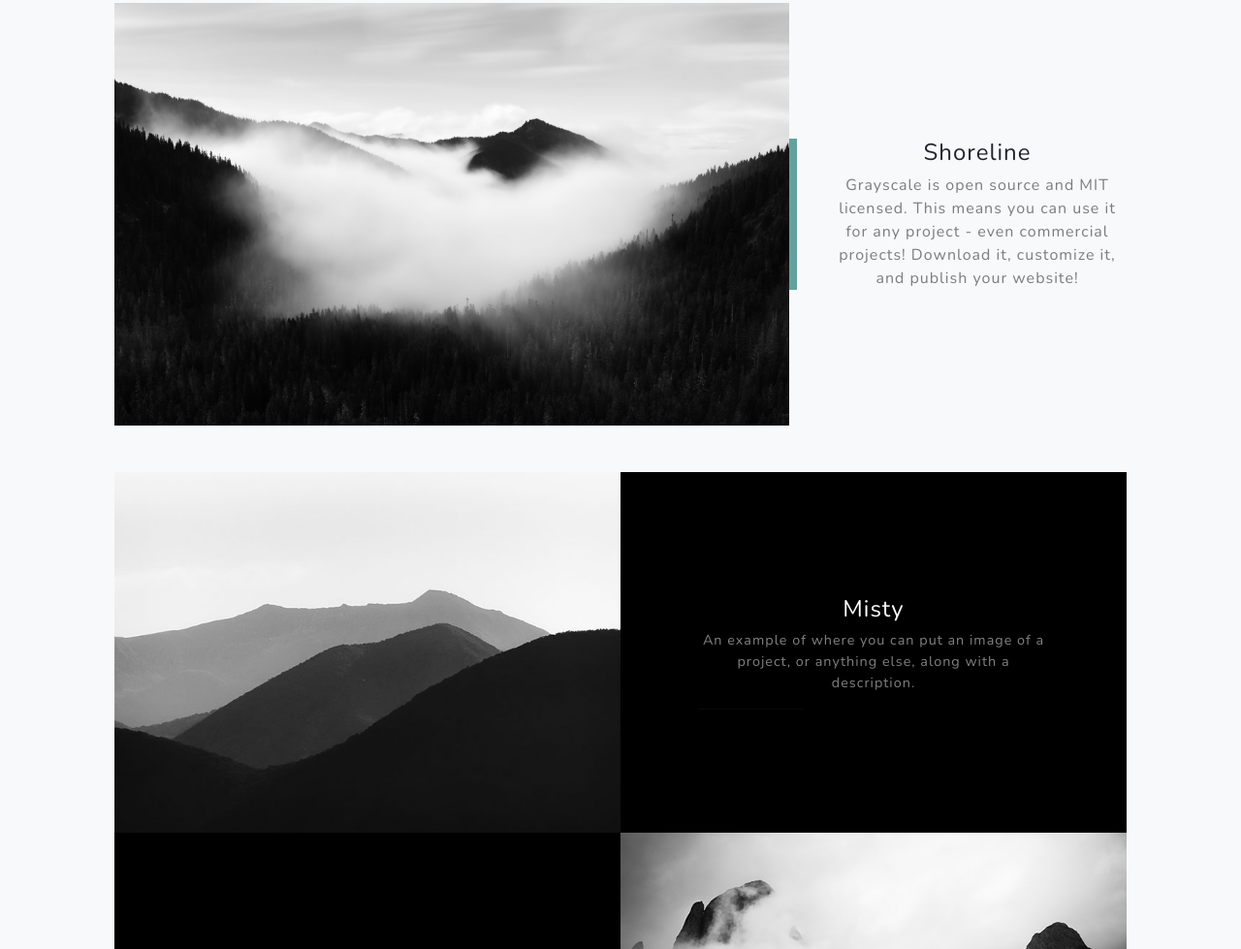
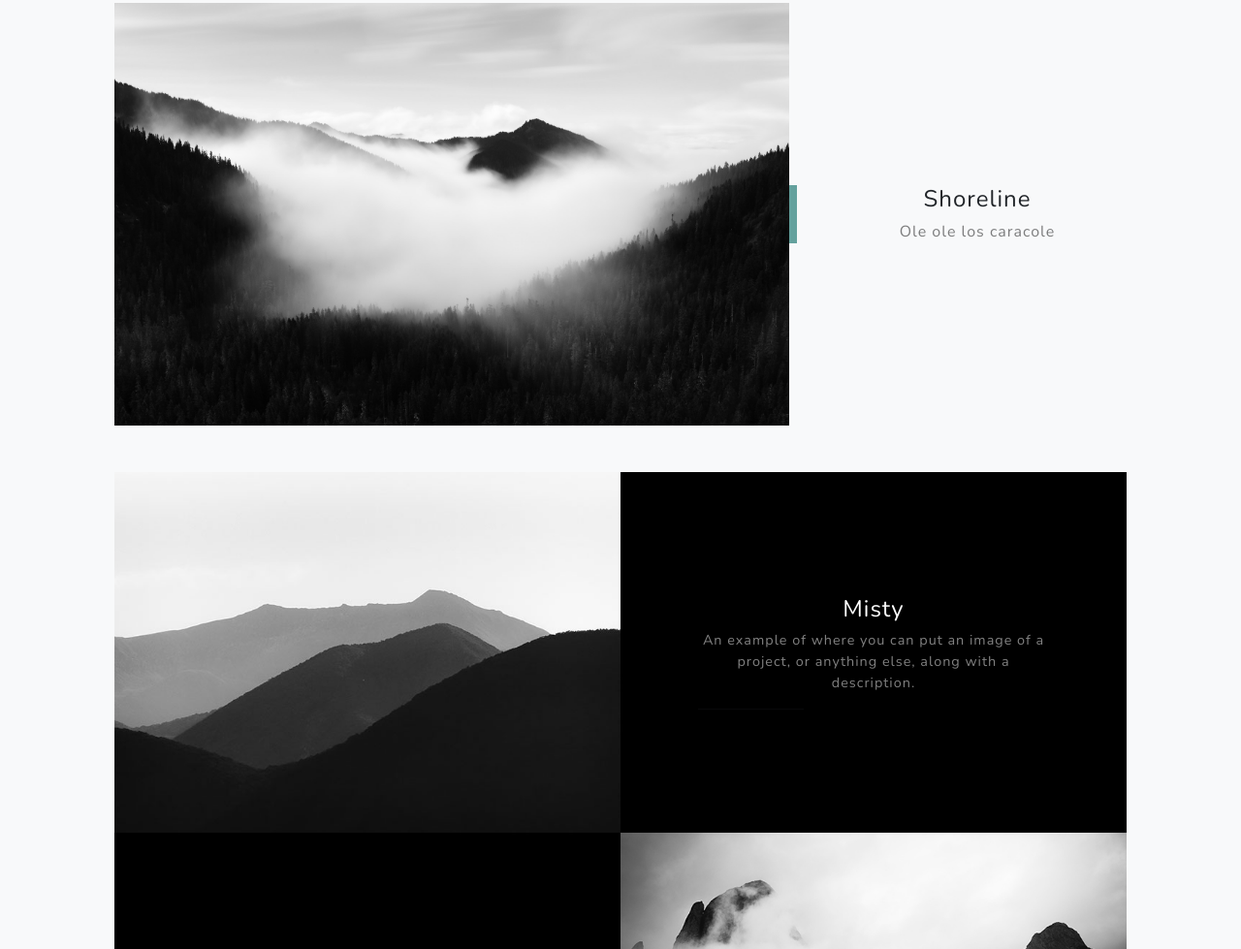
Before and after one commit to CarlosGual/carlosgual.github.io, a plain HTML site: page index.html in a window 1280 px wide. Shown: the part 1635-2614 px from the top of the page at 97% size. Drawn offline with nearby package versions, Linux system fonts and the light colour scheme; a web font is replaced by a local one.

Commit message:
dummy change for Ivan

```diff
--- a/index.html
+++ b/index.html
@@ -85,7 +85,7 @@
                     <div class="col-xl-4 col-lg-5">
                         <div class="featured-text text-center text-lg-left">
                             <h4>Shoreline</h4>
-                            <p class="text-black-50 mb-0">Grayscale is open source and MIT licensed. This means you can use it for any project - even commercial projects! Download it, customize it, and publish your website!</p>
+                            <p class="text-black-50 mb-0">Ole ole los caracole</p>
                         </div>
                     </div>
                 </div>
```
